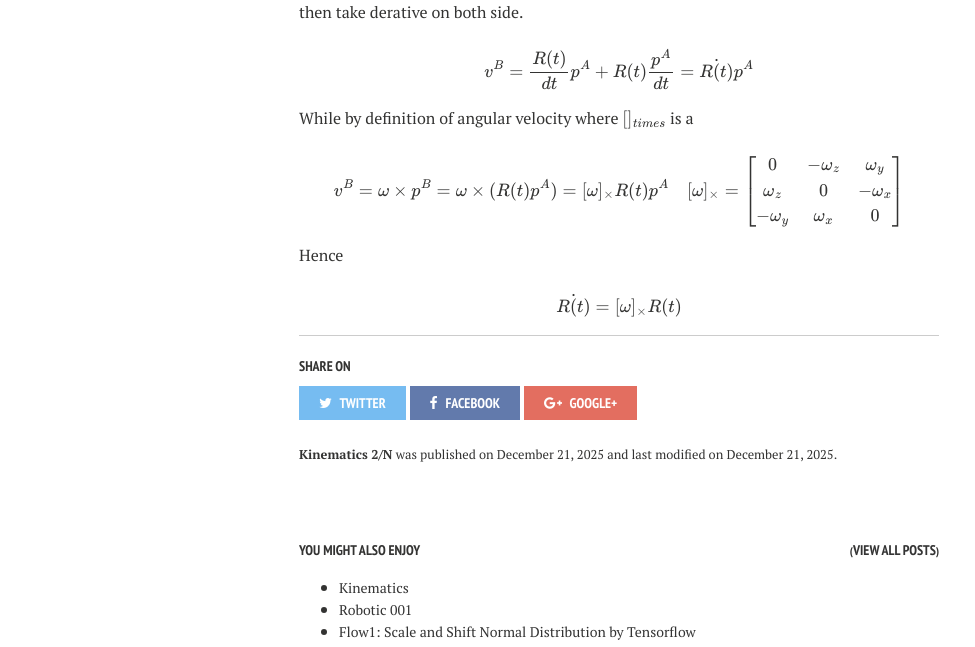
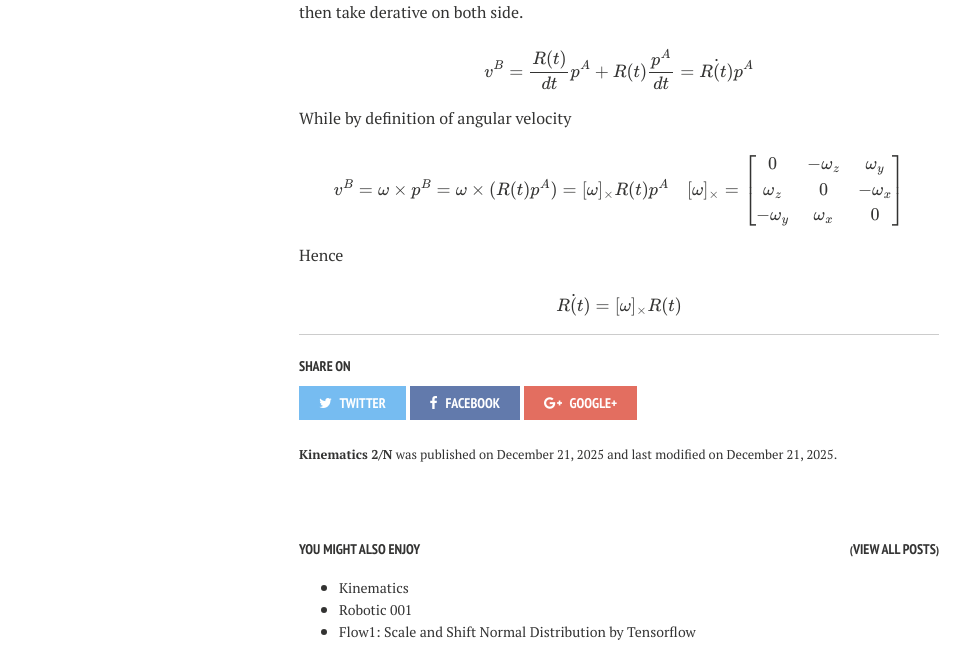
Before and after one commit to ByzanTine/ByzanTineBlog, a Jekyll site: the page built from _posts/2025-12-21-robotic-003-post.md, in a window 1280 px wide. Shown: the part 1593-2240 px from the top of the page, without its empty margins (21-996 px from the left). Built offline with Jekyll 4.4.1, drawn with Linux system fonts in a browser that asks for light colours; nearby versions of some CDN libraries; formulas are drawn with MathJax 3.

Commit message:
Robot 003 kinematic 2/N minor fix

```diff
--- a/_posts/2025-12-21-robotic-003-post.md
+++ b/_posts/2025-12-21-robotic-003-post.md
@@ -56,7 +56,7 @@ $$
 v^B = \dfrac{R(t)}{dt} p^A + R(t) \dfrac{p^A}{dt} = \dot{R(t)} p^A
 $$
 
-While by definition of angular velocity where $[]_{times}$ is a
+While by definition of angular velocity
 
 $$v^B = \omega \times p^B = \omega \times (R(t) p^A) = [\omega ]_{\times} R(t) p^A \quad [\omega]_\times = \begin{bmatrix}
     0 & -\omega_z & \omega_y \\
```
